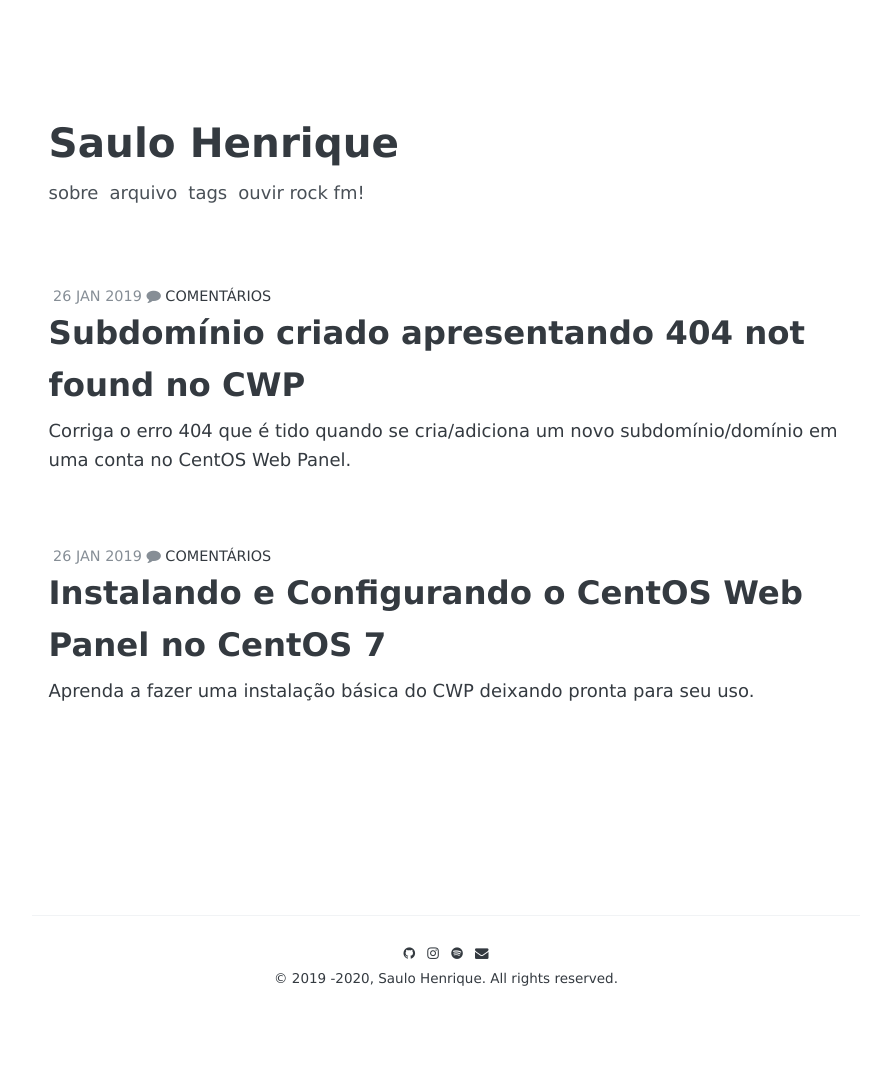
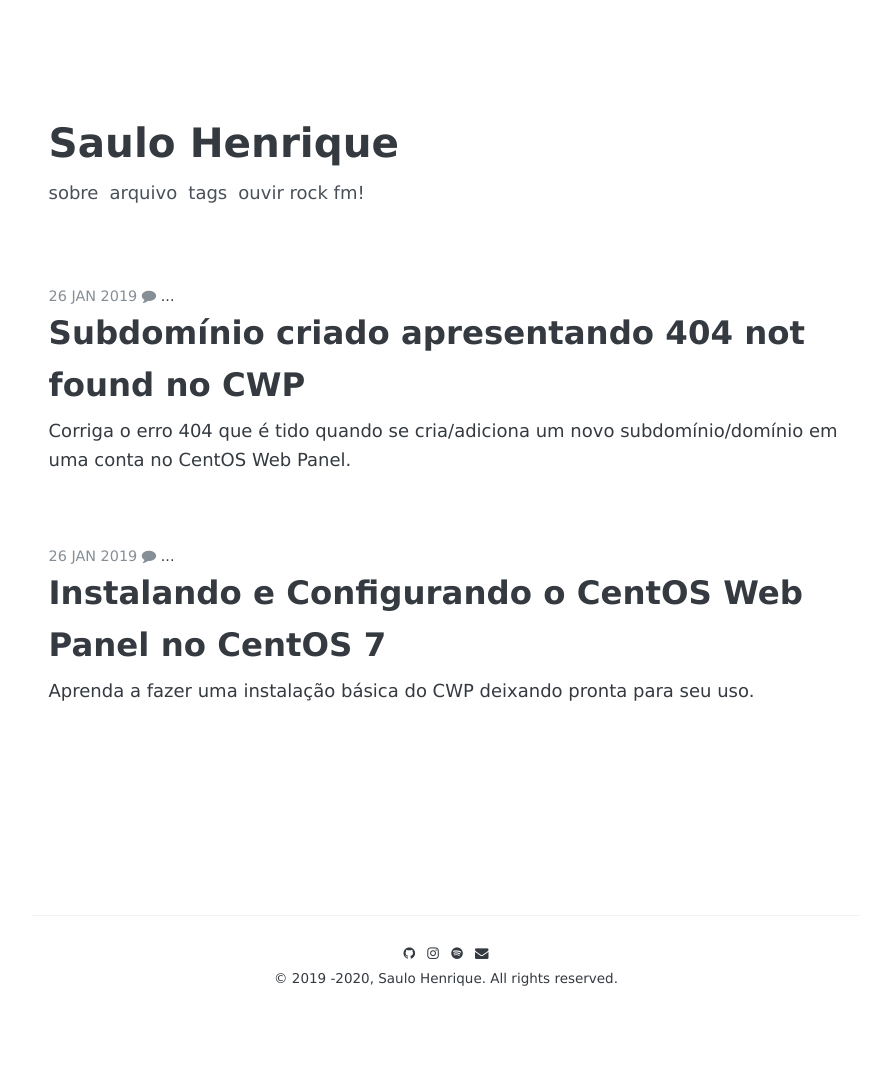
Before and after one commit to msaulohenrique/msaulohenrique.github.io, a Jekyll site: the page built from index.html, in a window 1280 px wide. Shown: the whole page, without its empty margins (194-1085 px from the left). Built offline with Jekyll 4.4.1, drawn with Linux system fonts in a browser that asks for light colours; some web fonts are replaced; the list of posts is cut into pages by our own code; comment, search, counter and statistics services are not loaded.

Commit message:
Update index.html

```diff
--- a/index.html
+++ b/index.html
@@ -25,14 +25,15 @@
 {% for post in paginator.posts %}
   <div class="list-post">
       <div class="list-post-date">
-        <time><i class="fa fa-calendar-day"></i> {{ post.date | date_to_string }}</time>
+        <time>{{ post.date | date_to_string }} </time>
+
         <i class="fa fa-comment"></i>
         {% if post.link %}
         <a href="{{ post.link }}#disqus_thread">
         {% else %}
         <a href="{{ post.url | prepend: site.baseurl }}#disqus_thread">
         {% endif %}
-          Comentários
+          ...
         </a>
       </div>
     {% if post.link %}
```
